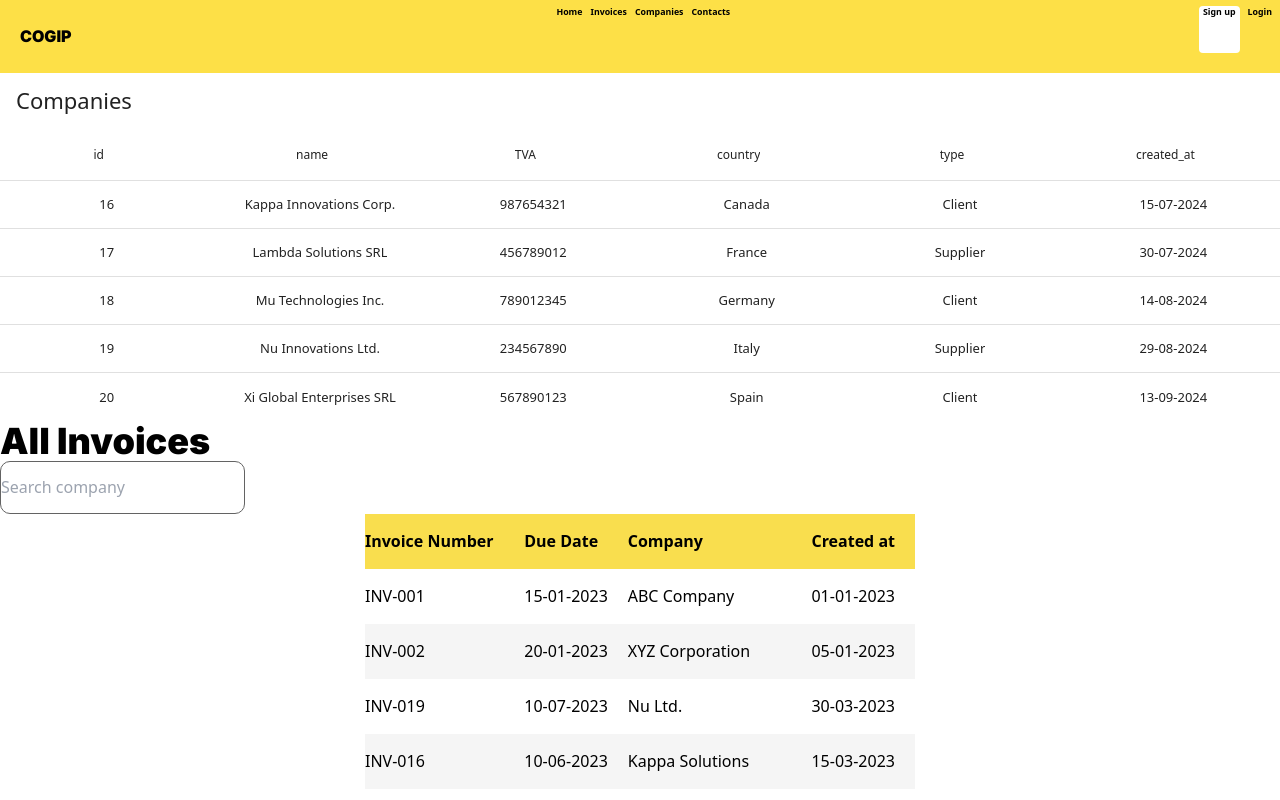
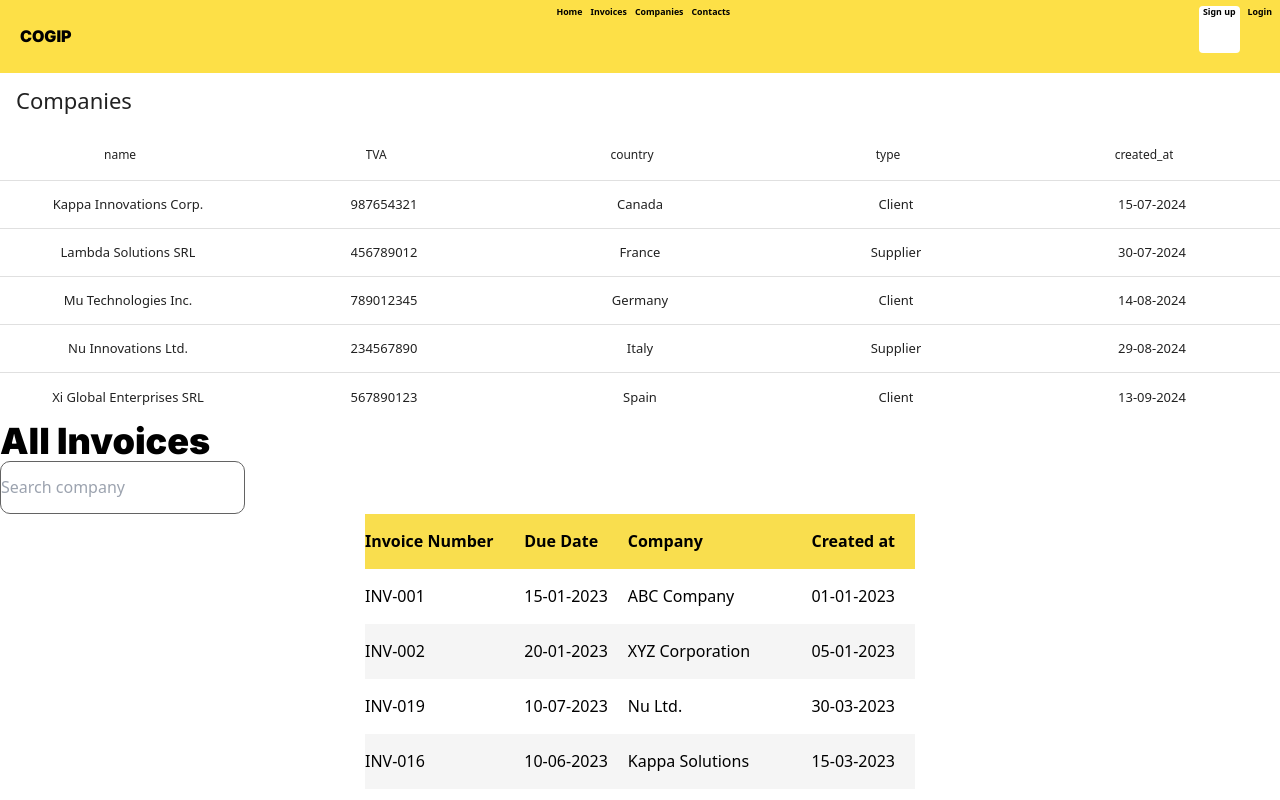
Before and after one commit to Takowski/Cogip_Project, a React (Vite) app: page / in a window 1280 px wide. Shown: the top 800 px of the page. Built offline with nearby package versions, Linux system fonts and the light colour scheme.

Commit message:
changement de nom

```diff
--- a/src/App.jsx
+++ b/src/App.jsx
@@ -4,7 +4,7 @@ import AllInvoices from './All_invoices'
 import AllContacts from './All_contacts'
 import CompaniesList from './All_companies'
 import Footer from '../footer'
-import Home from './landing'
+import TableHome from './landing'
 import '../src/App.css'
 
 
@@ -13,7 +13,7 @@ function App() {
     <>
       <div>
         <Header_Cogip />
-        <Home />
+        <TableHome />
         <AllInvoices />
         <AllContacts />
         <CompaniesList/>
--- a/src/landing.jsx
+++ b/src/landing.jsx
@@ -2,8 +2,9 @@ import React from 'react';
 import DataTable from 'react-data-table-component';
 import companies from './all_companies.json';
 
-const Home = () => {
-  const columns = Object.keys(companies[0]).map(key => ({
+const TableHome = () => {
+  const key = Object.keys(companies[0]);
+  const columns=key.slice(1).map(key => ({
     name: key,
     selector: row => row[key],
     sortable: true,
@@ -18,4 +19,4 @@ const lastFiveCompanies = companies.slice(-5);
   );
 };
 
-export default Home;
+export default TableHome;
```
